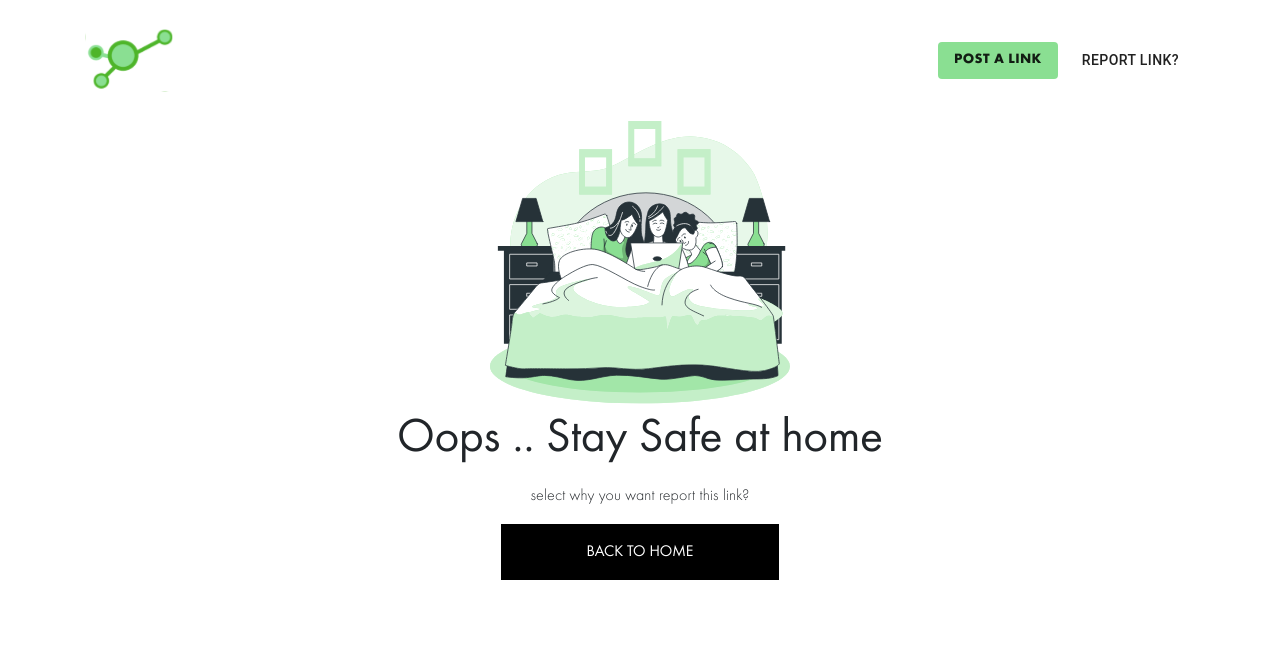
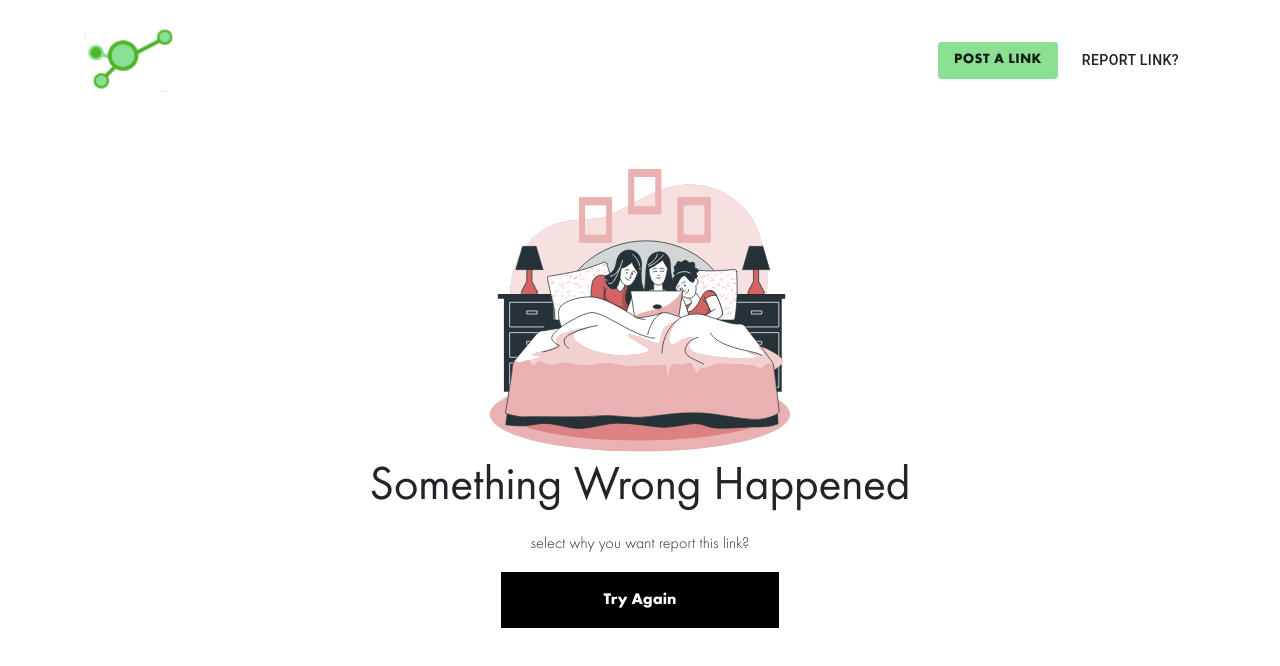
Before and after one commit to ahmedragab96/coronavirusfree, a React (Create React App) app: page /sent in a window 1280 px wide. Shown: the top 666 px of the page. Built offline with nearby package versions, Linux system fonts and the light colour scheme; what formik-material-ui, react-admin-firebase would draw is missing.

Commit message:
show feedback for the user when he send a link
screen with two conditions, 202 or failed to show user feedback of his post.

```diff
--- a/src/assets/images/index.tsx
+++ b/src/assets/images/index.tsx
@@ -1,6 +1,7 @@
 class Images {
   public static logo = require("./logo.svg");
   public static staySafe = require("./staySafe.svg");
+  public static staySafeRed = require("./staySafeRed.svg");
 }
 
 export default Images;
--- a/src/screens/App.tsx
+++ b/src/screens/App.tsx
@@ -4,6 +4,7 @@ import HomeScreen from "./HomeScreen";
 import PostALink from "./PostALink";
 import AdminDashboard from "./admin-dashboard";
 import FourOFour from "./FourOFour";
+import PostSent from "./PostSent";
 
 function App() {
   return (
@@ -12,6 +13,7 @@ function App() {
         <Route exact path="/" component={HomeScreen} />
         <Route exact path="/post" component={PostALink} />
         <Route exact path="/admin" component={AdminDashboard} />
+        <Route exact path="/sent" component={PostSent} />
         <Route component={FourOFour} />
       </Switch>
     </BrowserRouter>
--- a/src/screens/HomeScreen/index.tsx
+++ b/src/screens/HomeScreen/index.tsx
@@ -46,7 +46,7 @@ const handleSearch = async (query: string) => {
     return;
   }
   await postsStore.getPosts();
-}
+};
 const HomeScreen: React.FC = () => {
   useEffect(() => {
     const onMount = async () => {
@@ -54,7 +54,6 @@ const HomeScreen: React.FC = () => {
     };
     onMount();
   }, []);
-
   return useObserver(() =>
     postsStore.loadingData ? (
       <SkeletonUIHome />
--- a/src/screens/PostALink/index.tsx
+++ b/src/screens/PostALink/index.tsx
@@ -113,7 +113,6 @@ interface IFormValues {
 }
 
 const PostALink: React.FC = () => {
-
   const history = useHistory();
 
   return (
@@ -140,7 +139,6 @@ const PostALink: React.FC = () => {
             actions: FormikHelpers<IFormValues>
           ) => {
             // actions.setSubmitting(true);
-            console.log(values);
             const newPost: Post = {
               ...values,
               expiryDate: values.expiryDate.getTime(),
@@ -148,12 +146,14 @@ const PostALink: React.FC = () => {
               verified: false,
               reported: false,
             };
-
             await postsStore.addPost(newPost);
-            history.push("/");
+            history.push({
+              pathname: "/sent",
+              state: "202",
+            });
           }}
           render={(formikBag) => (
-            <Form style={{ width: "100%" }}>
+            <Form style={{ width: "100%", marginBottom: "40px"}}>
               <Field
                 component={CssTextField}
                 margin="normal"
--- /dev/null
+++ b/src/screens/PostSent/index.tsx
@@ -0,0 +1,109 @@
+// Packages
+import React from "react";
+import { Container } from "react-bootstrap";
+import styled from "styled-components";
+import { useLocation } from "react-router-dom";
+
+// Components
+import NavBar from "components/NavBar";
+// Assets
+import Assets from "../../assets/index";
+import { Typography } from "@material-ui/core";
+import { Link } from "react-router-dom";
+
+const Title = styled(Typography)`
+  font-family: "FUTURABook" !important;
+  margin-top: 8px !important;
+`;
+const Description = styled(Typography)`
+  font-family: "FUTURALight" !important;
+  width: 60%;
+  text-align: center;
+  margin: 16px auto !important;
+`;
+const CustomButton = styled.a`
+  font-family: "FUTURABold" !important;
+  display block;
+  width: 25%;
+  text-align: center;
+  background-color: #8ADF92;
+  margin: 0 auto;
+  color: black;
+  text-decoration: none;
+  padding: 16px 64px;
+  &:hover {
+    color: black;
+    text-decoration: none;
+  }
+  @media (max-width: 700px) {
+    width: 40%;
+  }
+`;
+const TryAgain = styled(Link)`
+  font-family: "FUTURABold" !important;
+  display block;
+  width: 25%;
+  text-align: center;
+  background-color: black;
+  margin: 0 auto;
+  color: white;
+  text-decoration: none;
+  padding: 16px 64px;
+  &:hover {
+    color: white;
+    text-decoration: none;
+  }
+  @media (max-width: 700px) {
+    width: 40%;
+  }
+`;
+
+const CustomContainer = styled(Container)`
+  justify-content: center !important;
+  text-align: center;
+`;
+
+const PostSent: React.FC = () => {
+  const location = useLocation();
+
+  return (
+    <>
+      <NavBar />
+
+      {location.state === "202" ? (
+        <CustomContainer className="pt-5">
+          <img
+            draggable="false"
+            alt="post deliveried"
+            src={Assets.Images.staySafe}
+            width="300"
+          />
+          <Title variant="h3">Thank you</Title>
+          <Description variant="body1">
+            select why you want report this link?
+          </Description>
+          <CustomButton target="_blank" href="https://momen.studio">
+            Donate 5$
+          </CustomButton>
+        </CustomContainer>
+      ) : (
+        <CustomContainer className="pt-5">
+          <img
+            draggable="false"
+            alt="post not deliveried"
+            src={Assets.Images.staySafeRed}
+            width="300"
+          />
+          <Title variant="h3">Something Wrong Happened</Title>
+          <Description variant="body1">
+            select why you want report this link?
+          </Description>
+          <TryAgain to="post" href="https://momen.studio">
+            Try Again
+          </TryAgain>
+        </CustomContainer>
+      )}
+    </>
+  );
+};
+export default PostSent;
```
Also changed, not shown: src/assets/images/staySafeRed.svg (added).
